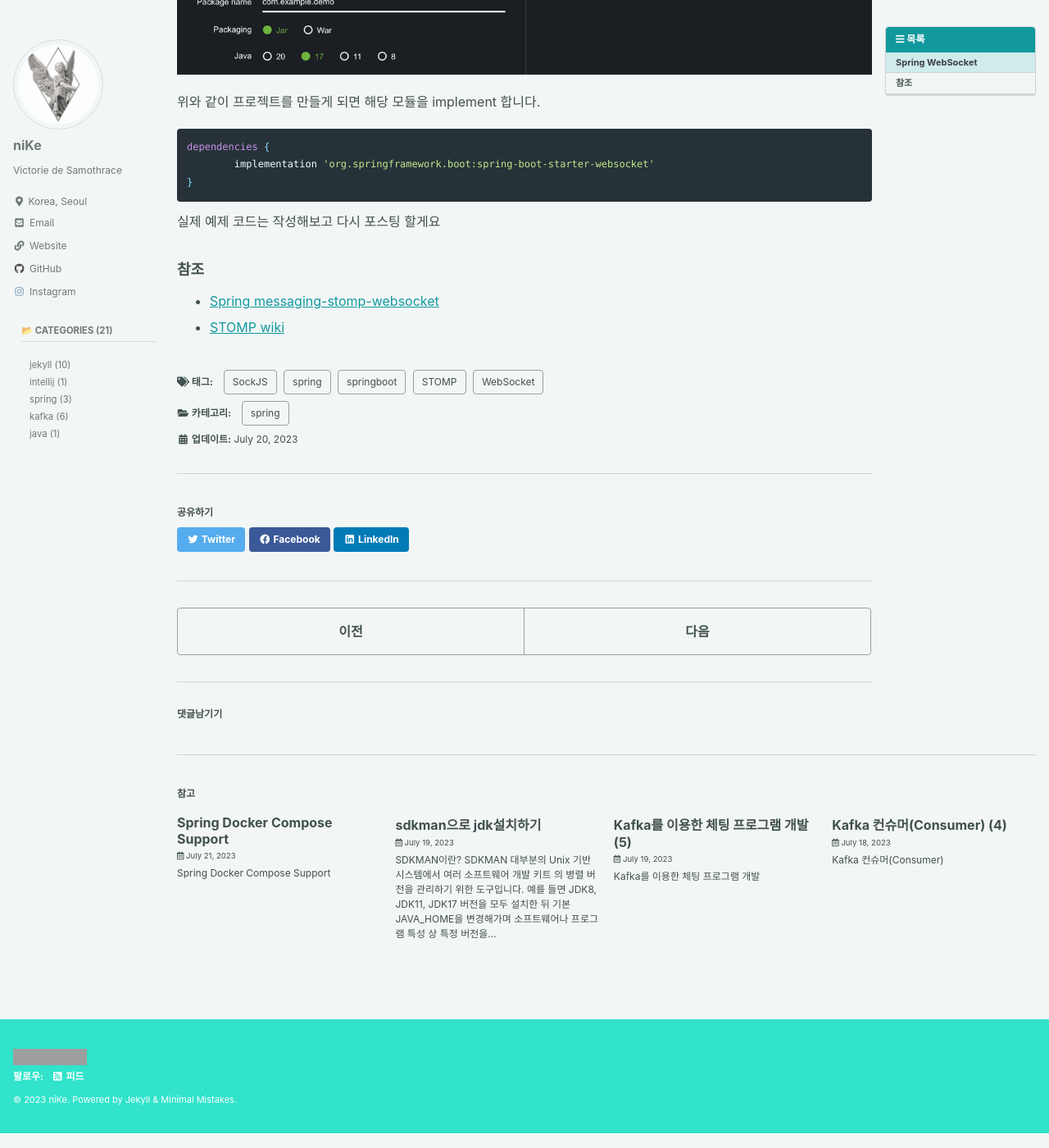
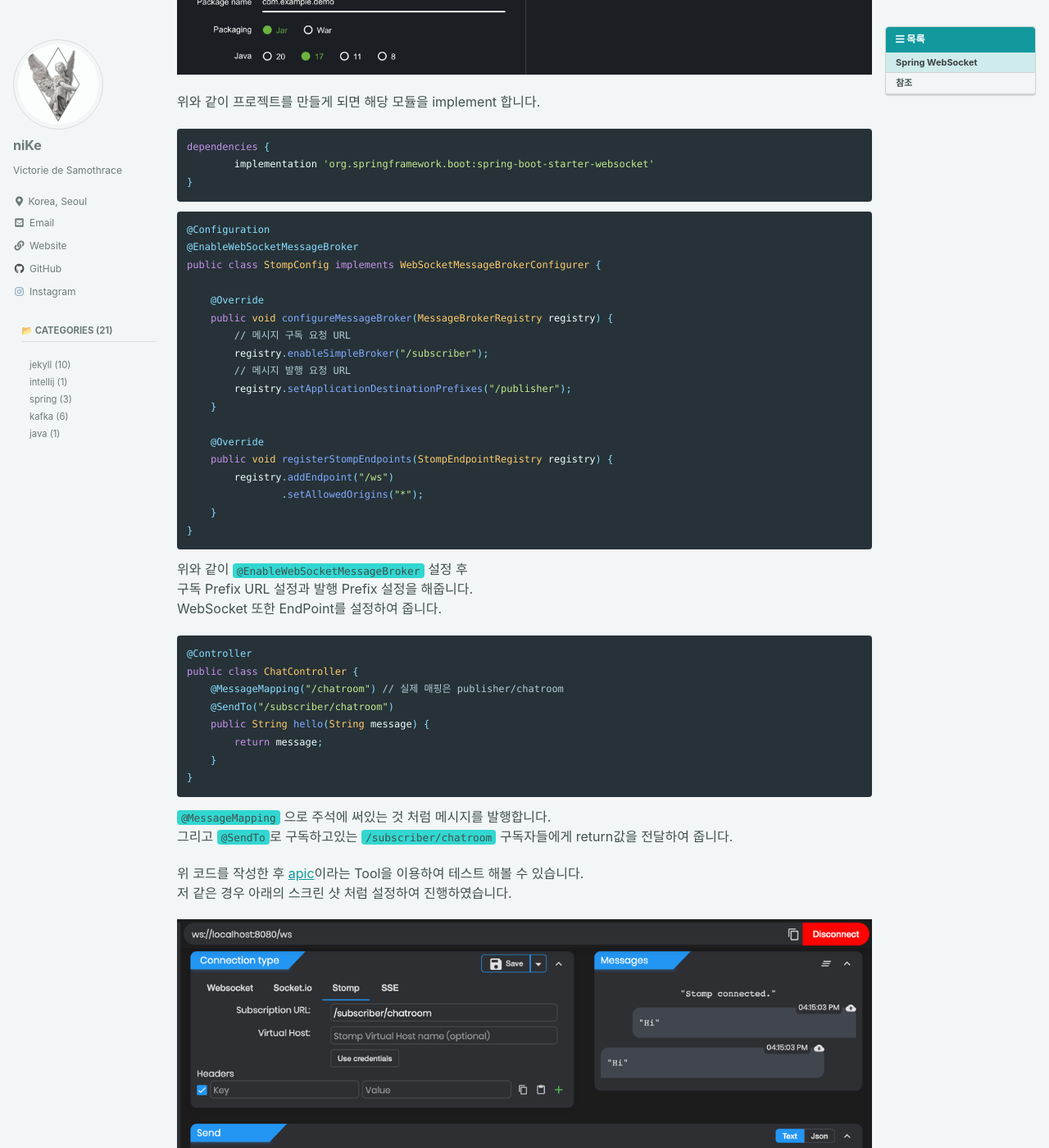
Before and after one commit to KwakTaeMin/KwakTaeMin.github.io, a Jekyll site: the page built from _posts/2023-07-20-Spring Sockets(WebSocket, SockJS, STOMP).md, in a window 1280 px wide and 1400 px high, scrolled down 1261 px. Shown: the whole window at 82% size. Built offline with Jekyll 4.4.1, drawn with Linux system fonts in a browser that asks for light colours; cached includes are drawn as plain includes; some web fonts are replaced; comment, search, counter and statistics services are not loaded; some of the changed text lies outside the part shown; grey boxes are pictures that could not be loaded.

Commit message:
Spring WebSocket 포스팅 수정

````diff
--- a/_posts/2023-07-20-Spring Sockets(WebSocket, SockJS, STOMP).md
+++ b/_posts/2023-07-20-Spring Sockets(WebSocket, SockJS, STOMP).md
@@ -49,11 +49,52 @@ dependencies {
 }
 ```
 
+```java
+@Configuration
+@EnableWebSocketMessageBroker
+public class StompConfig implements WebSocketMessageBrokerConfigurer {
 
+    @Override
+    public void configureMessageBroker(MessageBrokerRegistry registry) {
+        // 메시지 구독 요청 URL
+        registry.enableSimpleBroker("/subscriber");
+        // 메시지 발행 요청 URL
+        registry.setApplicationDestinationPrefixes("/publisher");
+    }
 
-실제 예제 코드는 작성해보고 다시 포스팅 할게요
+    @Override
+    public void registerStompEndpoints(StompEndpointRegistry registry) {
+        registry.addEndpoint("/ws")
+                .setAllowedOrigins("*");
+    }
+}
+```
+
+위와 같이 `@EnableWebSocketMessageBroker` 설정 후
+구독 Prefix URL 설정과 발행 Prefix 설정을 해줍니다.
+WebSocket 또한 EndPoint를 설정하여 줍니다.
+
+```java
+@Controller
+public class ChatController {
+    @MessageMapping("/chatroom") // 실제 매핑은 publisher/chatroom
+    @SendTo("/subscriber/chatroom")
+    public String hello(String message) {
+        return message;
+    }
+}
+```
+
+`@MessageMapping` 으로 주석에 써있는 것 처럼 메시지를 발행합니다.
+그리고 `@SendTo`로 구독하고있는 `/subscriber/chatroom` 구독자들에게 return값을 전달하여 줍니다.
+
+위 코드를 작성한 후 [apic](https://apic.app/)이라는 Tool을 이용하여 테스트 해볼 수 있습니다.
+저 같은 경우 아래의 스크린 샷 처럼 설정하여 진행하였습니다.
+
+![img.png](/assets/images/2307/14-2.png#center)
 
 
 ### 참조
 - [Spring messaging-stomp-websocket](https://spring.io/guides/gs/messaging-stomp-websocket/)
 - [STOMP wiki](https://en.wikipedia.org/wiki/Streaming_Text_Oriented_Messaging_Protocol)
+- [STOMP-테스트를-위한-apic-알아보기](https://velog.io/@soluinoon/STOMP-%ED%85%8C%EC%8A%A4%ED%8A%B8%EB%A5%BC-%EC%9C%84%ED%95%9C-apic-%EC%95%8C%EC%95%84%EB%B3%B4%EA%B8%B0)
````
Also changed, not shown: assets/images/2307/14-2.png (added).
